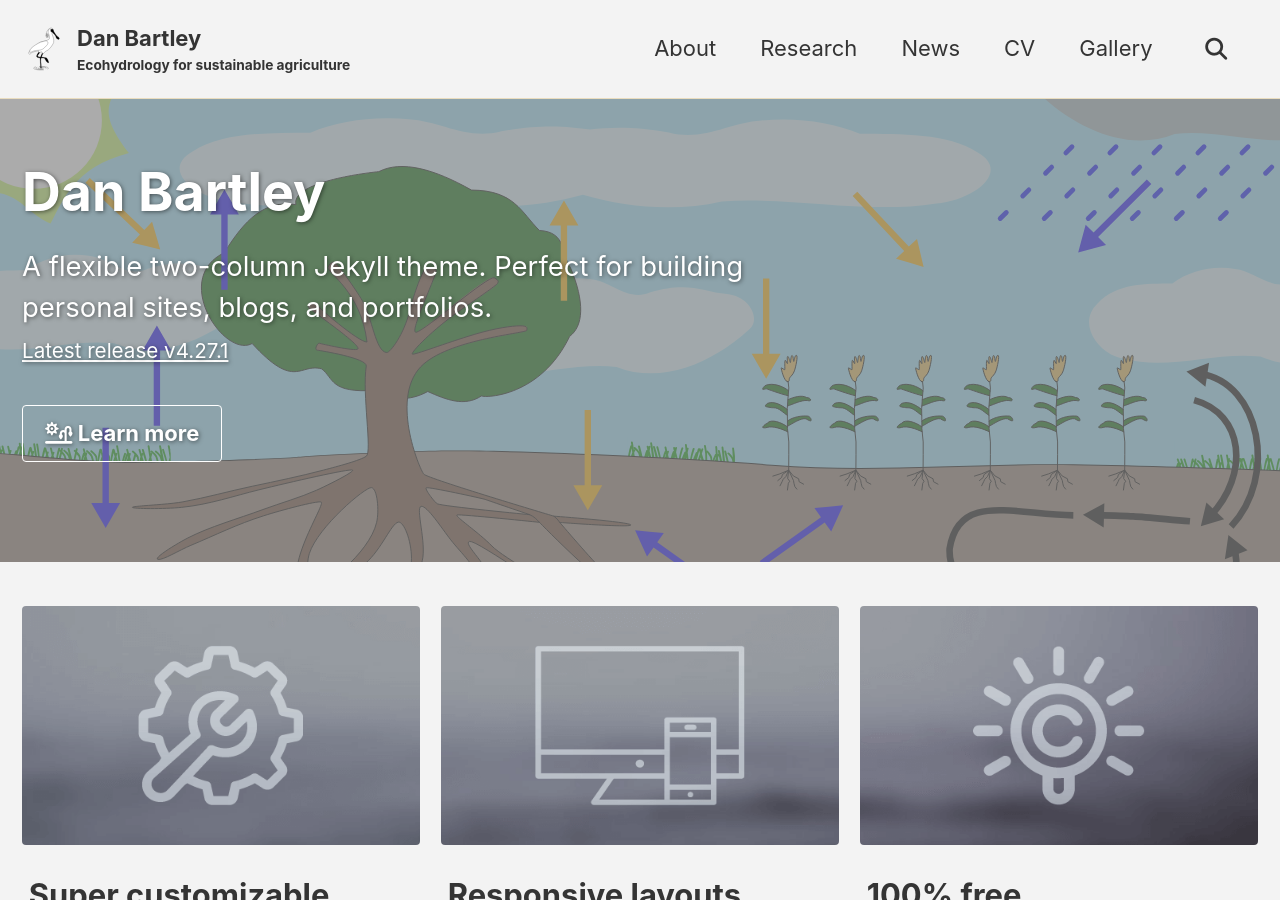
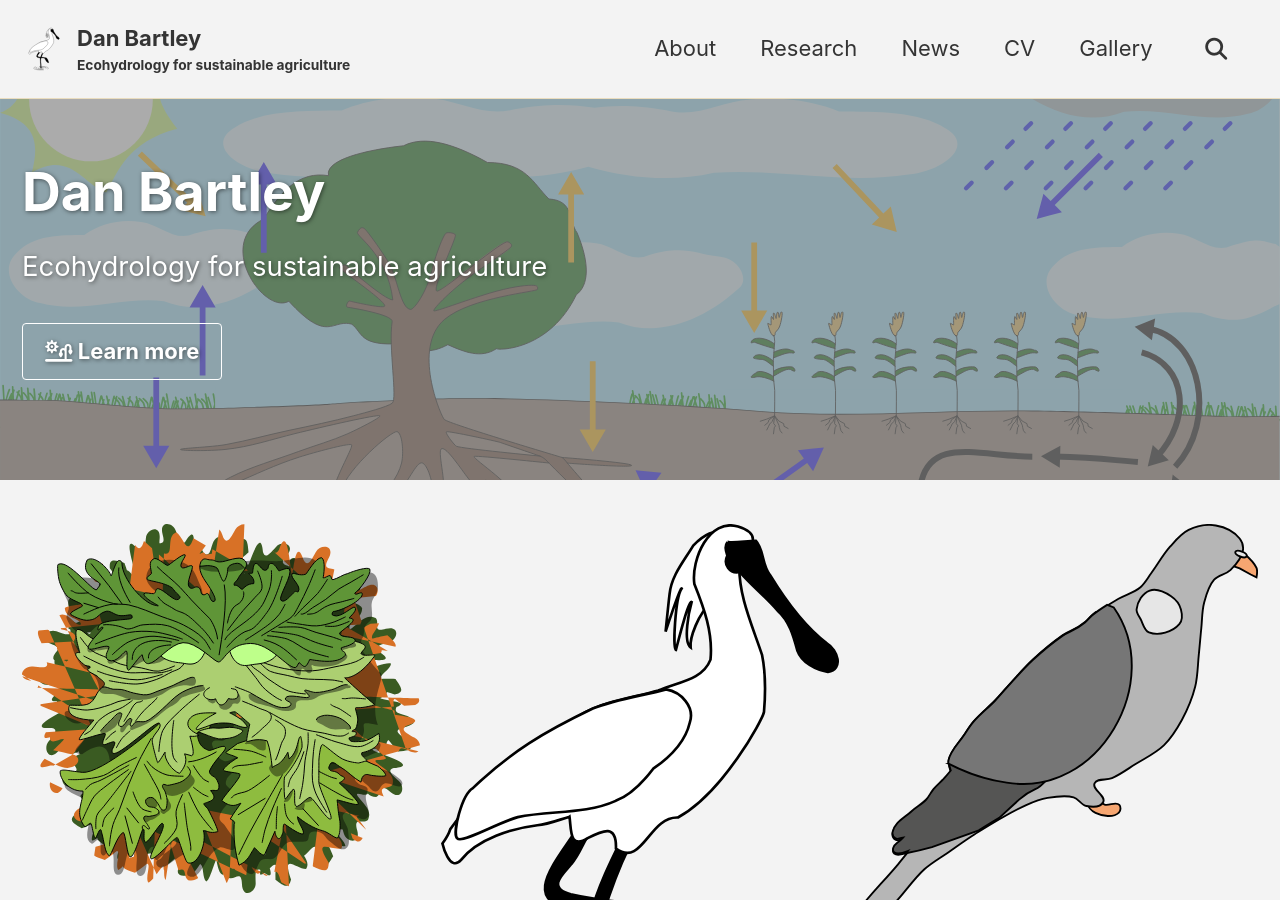
Before and after one commit to dpb-hydro/dpb-hydro.github.io, a Jekyll site: the page built from index.md, in a window 1280 px wide and 900 px high. Built offline with Jekyll 4.4.1, drawn with Linux system fonts in a browser that asks for light colours; cached includes are drawn as plain includes.

Commit message:
Added feature images

```diff
--- a/index.md
+++ b/index.md
@@ -5,26 +5,25 @@ header:
   overlay_image: /assets/images/home-feature.svg
   actions:
     - label: "<i class='fa-solid fa-sun-plant-wilt'></i> Learn more"
-      url: "/docs/quick-start-guide/"
+      url: "/research/"
 excerpt: >
-  A flexible two-column Jekyll theme. Perfect for building personal sites, blogs, and portfolios.<br />
-  <small><a href="https://github.com/mmistakes/minimal-mistakes/releases/tag/4.27.1">Latest release v4.27.1</a></small>
+  Ecohydrology for sustainable agriculture
 feature_row:
-  - image_path: /assets/images/mm-customizable-feature.png
+  - image_path: /assets/images/green-man-feature.svg
     alt: "customizable"
     title: "Super customizable"
     excerpt: "Everything from the menus, sidebars, comments, and more can be configured or set with YAML Front Matter."
     url: "/docs/configuration/"
     btn_class: "btn--primary"
     btn_label: "Learn more"
-  - image_path: /assets/images/mm-responsive-feature.png
+  - image_path: /assets/images/spoonbill-feature.svg
     alt: "fully responsive"
     title: "Responsive layouts"
     excerpt: "Built with HTML5 + CSS3. All layouts are fully responsive with helpers to augment your content."
     url: "/docs/layouts/"
     btn_class: "btn--primary"
     btn_label: "Learn more"
-  - image_path: /assets/images/mm-free-feature.png
+  - image_path: /assets/images/woodpigeon-feature.svg
     alt: "100% free"
     title: "100% free"
     excerpt: "Free to use however you want under the MIT License. Clone it, fork it, customize it... whatever!"
```
Also changed, not shown: assets/images/green-man-feature.svg (added), assets/images/spoonbill-feature.svg (added), assets/images/woodpigeon-feature.svg (added).
